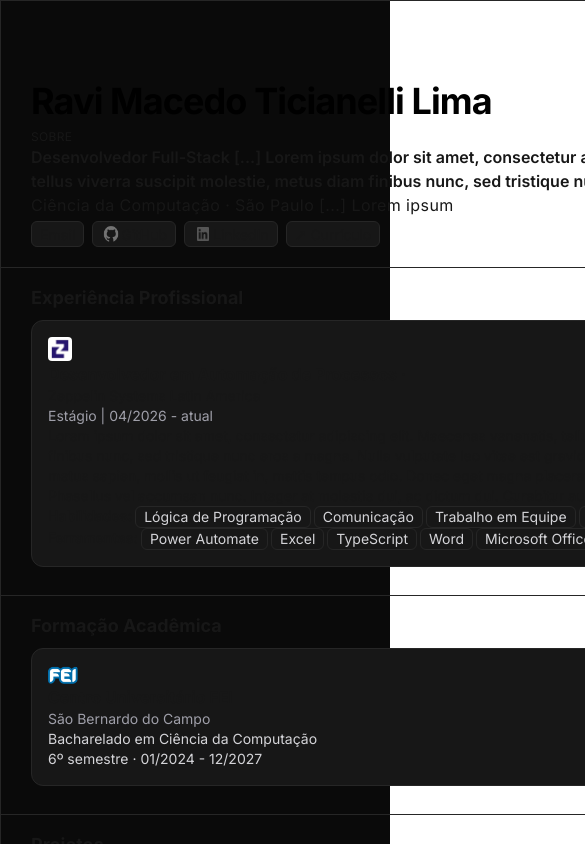
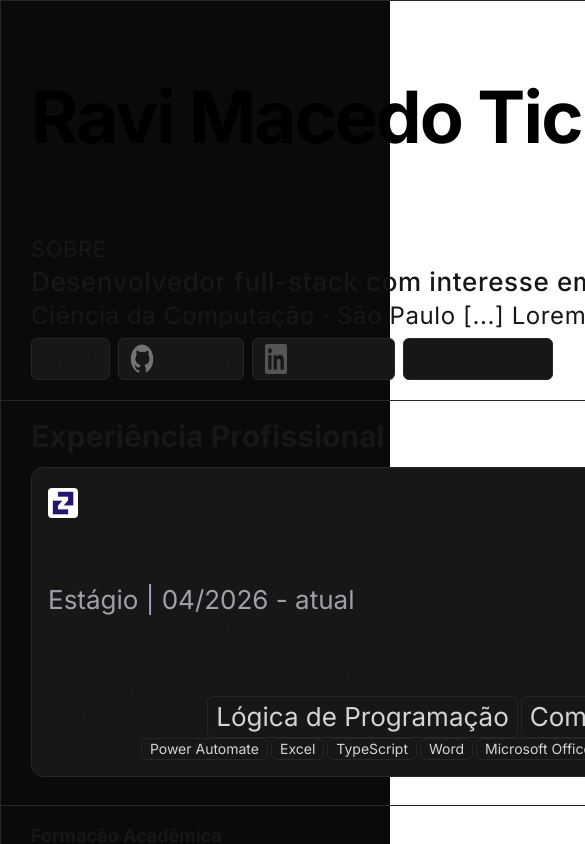
Before and after one commit to rvvtici/portfolio, a Next.js app: page / in a window 390 px wide. Shown: the top 844 px of the page, 585 px wide, since content can reach past the window. Built offline with nearby package versions, Linux system fonts and the light colour scheme.

Commit message:
t-minus css

```diff
--- a/app/curriculo/page.tsx
+++ b/app/curriculo/page.tsx
@@ -2,7 +2,7 @@
 export default function Curriculo() {
   return (
     <div>
-      <h1>x</h1>
+      <h1></h1>
     </div>
   );
 }
--- a/app/experiences.tsx
+++ b/app/experiences.tsx
@@ -24,24 +24,24 @@ export default function Experience({titulo,empresa,tipoDuracao,descricao,habilid
   return (
 
             <div key={titulo} className="flex flex-col sm:flex-row p-4 hover:border-neutral-400 transition delay-20 border-neutral-800 my-2 bg-neutral-900 border-1 rounded-xl">
-                <div id="img" className="flex sm:justify-center sm:items-center">
-                    <Image src={logo} width={logoW} height={logoH} className="block sm:mx-8 my-[0.5px] rounded-sm" alt="logo"/>
+                <div id="img" className="flex sm:justify-center sm:items-start my-1">
+                    <Image src={logo} width={logoW} height={logoH} className="block sm:mx-8 rounded-sm" alt="logo"/>
                 </div>
                 <div className="gap-0">
 
-                    <div className="flex sm:items-center flex-col sm:flex-row sm:gap-1">
-                        <p className="font-bold text-normal">
+                    <div className="flex sm:items-center flex-col sm:flex-row sm:gap-0">
+                        <p className="font-bold sm:text-normal text-[20px]">
                             {titulo} ·
                         </p>
-                        <p className="font-base text-sm landing-12 text-zinc-350">
+                        <p className="font-base sm:text-sm text-[26px] leading-8 text-zinc-350">
                             {empresa}
                         </p>
                     </div>
 
-                    <p className="font-base text-sm landing-12 text-zinc-400">
+                    <p className="font-base sm:text-sm text-[26px] leading-8 text-zinc-400">
                         {tipoDuracao}
                         </p>
-                <p className="font-base text-sm landing-12 font">
+                <p className="font-base sm:text-sm text-[26px] leading-4 font">
                     {descricao}
                 </p>
 
@@ -52,10 +52,10 @@ export default function Experience({titulo,empresa,tipoDuracao,descricao,habilid
                         <p className="font-base text-sm text-zinc-400">
                             Lógica de Programação, Comunicação, Organização, Trabalho em Equipe, Documentação Técnica
                         </p> */}
-                        <p className="text-sm font-semibold">Habilidades: </p>
+                        <p className="sm:text-sm text-[26px] font-semibold">Habilidades: </p>
                         {habilidades?.map((tag) => (
                             //arrumar aq quebra de linha
-                            <p key={tag.titulo} className="whitespace-nowrap text-zinc-300 border-neutral-800 hover:border-neutral-700 text-sm border-1 px-2 py-[0.2px] rounded-md">
+                            <p key={tag.titulo} className="flex flex-wrap whitespace-nowrap text-zinc-300 border-neutral-800 hover:border-neutral-700 sm:text-sm text-[26px] border-1 px-2 py-[0.2px] rounded-md">
                                 {tag.titulo}
                             </p>
                         ))}
--- a/app/fonts.ts
+++ b/app/fonts.ts
@@ -1,3 +1,6 @@
 import { Inter } from 'next/font/google';
+import { GeistSans } from "geist/font/sans";
+import { GeistMono } from "geist/font/mono";
+import { GeistPixelSquare } from "geist/font/pixel";
 
 export const inter = Inter({ subsets: ['latin'] });
--- a/app/layout.tsx
+++ b/app/layout.tsx
@@ -1,9 +1,12 @@
 import type { Metadata } from "next";
-import { Geist } from "next/font/google";
 import { Inter } from "next/font/google";
 import "./globals.css";
 import SideNav from "./sidenav";
 import { inter } from '@/app/fonts';
+import { GeistSans } from 'geist/font/sans';
+import { GeistMono } from 'geist/font/mono';
+import { GeistPixelSquare, GeistPixelGrid, GeistPixelCircle, GeistPixelTriangle, GeistPixelLine } from 'geist/font/pixel';
+
 
 export default function RootLayout({
   children,
--- a/app/page.tsx
+++ b/app/page.tsx
@@ -7,7 +7,8 @@ import Experience from "./experiences";
 export default function Home() {
   return (
 
-    <div id="root">
+    <div id="root" className="">
+    {/* <div id="root"> */}
 
     <main className="flex lg:px-[16%] flex-row bg-neutral-950">
 
@@ -30,34 +31,31 @@ export default function Home() {
         {/* <main className="flex flex-1 flex-col gap-0 "> */}
 
           <div id="landing-name">
-            <h1 className="flex-1 px-[30px] pt-[60px] text-4xl font-bold tracking-tight
+            <h1 className="flex-1 px-[30px] pt-[60px] sm:text-4xl text-7xl font-bold tracking-tight
             text-black dark:text-zinc-50  mt-5">
               Ravi Macedo Ticianelli Lima
             </h1>
           </div>
 
 
-
-
-
-          <div id="sobre" className="px-[30px] border-b-1 my-2 border-neutral-800 pb-[20px]">
+          <div id="sobre" className="px-[30px] border-b-1 mb-1 mt-20 border-neutral-800 pb-[20px]">
             <div id="sobre-txt">
-              <p className="tracking-wide text-xs font dark:text-zinc-400">
+              <p className="tracking-wide sm:text-sm text-[22px] font dark:text-zinc-400">
                 SOBRE
               </p>
-              <p className="font-semibold text-base tracking-normal landing-4 dark:text-zinc-50">
-                Desenvolvedor Full-Stack [...] Lorem ipsum dolor sit amet, consectetur adipiscing elit. Maecenas venenatis, tellus viverra suscipit molestie, metus diam finibus nunc, sed tristique nunc eros a magna. Nulla vulputate leo
+              <p className="font-medium  tracking-wide font-stretch sm:text-base text-[26px] sm:leading-6 leading-8 dark:text-zinc-50">
+                Desenvolvedor full-stack com interesse em sistemas, design de produto e cloud.
               </p>
-              <p className="text-base tracking-wide font mb-1 dark:text-zinc-300">
+              <p className="sm:text-base text-[24px] tracking-wide font mb-1 dark:text-zinc-300">
                 Ciência da Computação · São Paulo [...] Lorem ipsum
               </p>
             </div>
-            <div id="sobre-contato" className="flex flex-row gap-2 m-[0px]">
+            <div id="sobre-contato" className="sm:text-base text-[24px] flex flex-row gap-2 m-[0px]">
 
               <a target="_blank" href="rvvtici@gmail.com">
                 <div className="flex flex-row border-neutral-800 bg-neutral-900 hover:border-neutral-700 border-1 px-2 py-[0.75px] rounded-md">
                   {/* <Image src="/fei.png" width={20} height={10} className="block p-[1px]" alt="logo github"/> */}
-                  <p className="pt-[2px] text-sm">
+                  <p className="pt-[2px] ">
                     Email
                   </p>
                 </div>
@@ -65,16 +63,16 @@ export default function Home() {
 
               <a target="_blank" href="https://github.com/rvvtici">
                 <div className="flex flex-row border-neutral-800 bg-neutral-900 hover:border-neutral-700 border-1 px-2 py-[0.75px] rounded-md">
-                  <Image src="/github.png" width={20} height={10} className="block p-[1px]" alt="logo github"/>
-                  <p className="pt-[2px] text-sm">
+                  <Image src="/github.png" width={30} height={30} className="block p-[1px]" alt="logo github"/>
+                  <p className="pt-[2px]">
                     GitHub
                   </p>
                 </div>
               </a>
               <a target="_blank" href="https://linkedin.com/in/rvvtici">
                 <div className="flex flex-row border-neutral-800 bg-neutral-900 hover:border-neutral-700 border-1 px-2 py-[0.75px] rounded-md">
-                  <Image src="/linkedin.png" width={20} height={10} className="block p-1" alt="logo linkedin"/>
-                  <p className="pt-[2px] text-sm">
+                  <Image src="/linkedin.png" width={30} height={24} className="block p-1" alt="logo linkedin"/>
+                  <p className="pt-[2px]">
                     LinkedIn
                   </p>
                 </div>
@@ -82,7 +80,7 @@ export default function Home() {
 
               <a target="_blank" href="/Currículo - Ravi Macedo Ticianelli Lima.pdf">
                 <div className="flex flex-row border-neutral-800 bg-neutral-900 hover:border-neutral-700 border-1 px-2 py-[0.75px] rounded-md">
-                  <p className="pt-[2px] text-sm">
+                  <p className="pt-[2px]">
                     ↗ Currículo
                   </p>
                 </div>
@@ -98,7 +96,7 @@ export default function Home() {
 
 
         <div className="px-[30px] border-b-1 my-2 border-neutral-800 pb-[20px]">
-          <h2 className=" font-bold dark:text-zinc-50 text-lg">
+          <h2 className="sm:text-base text-[30px] font-bold dark:text-zinc-50 text-lg">
               Experiência Profissional
           </h2>
           <Experience
@@ -116,8 +114,8 @@ export default function Home() {
 
             ]}
             logo="/zeppelin.jpg"
-            logoW={24}
-            logoH={24}
+            logoW={30}
+            logoH={30}
             ferramentas = {[
               {titulo: "Power Automate"},
               {titulo: "Excel"},
--- a/package.json
+++ b/package.json
@@ -9,6 +9,7 @@
     "lint": "eslint"
   },
   "dependencies": {
+    "geist": "^1.7.2",
     "next": "16.2.9",
     "react": "19.2.4",
     "react-dom": "19.2.4"
```
Also changed, not shown: app/t-minus/page.tsx (added, +192 -0 lines), 1 other file (tests, documents, lock files or other folders).
